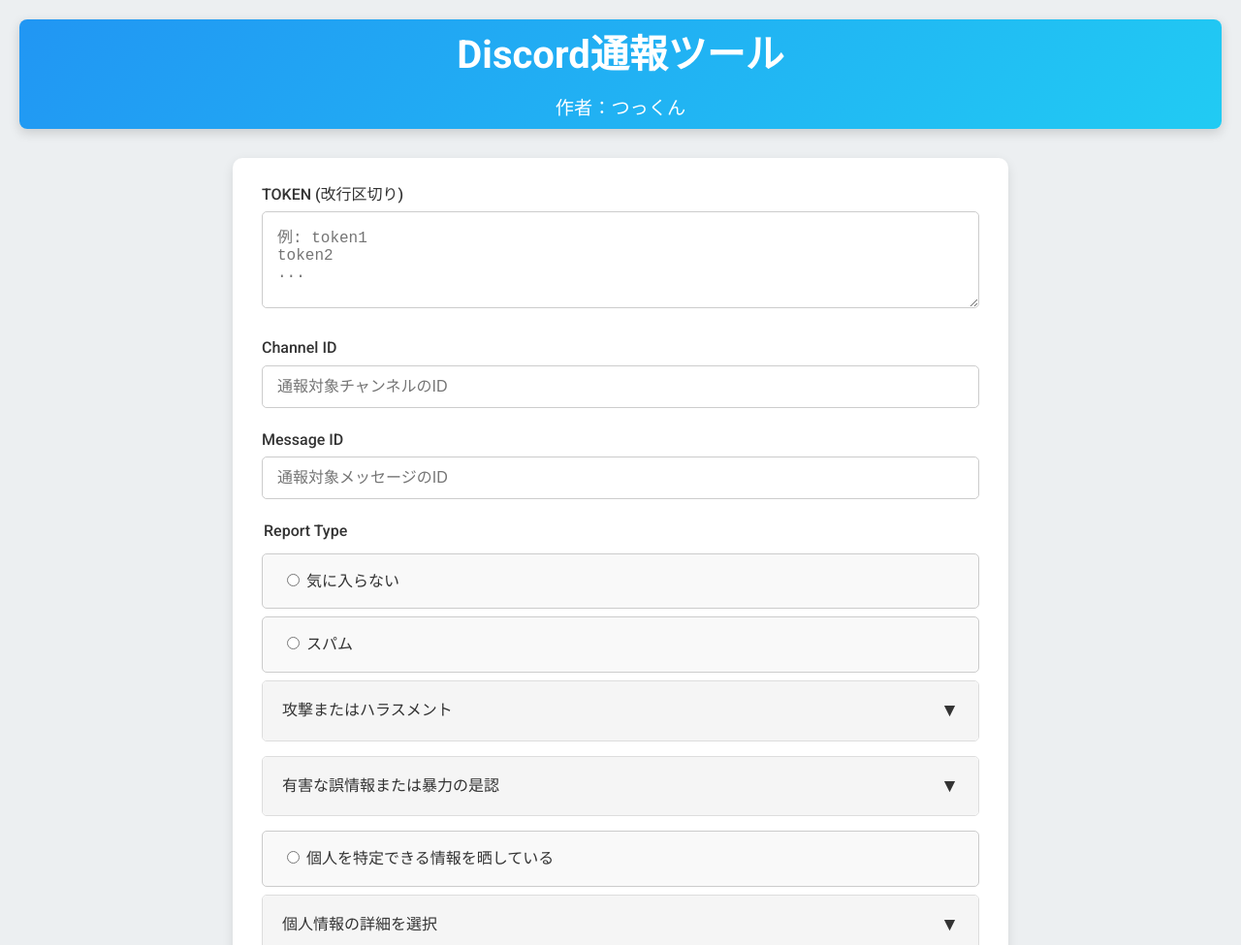
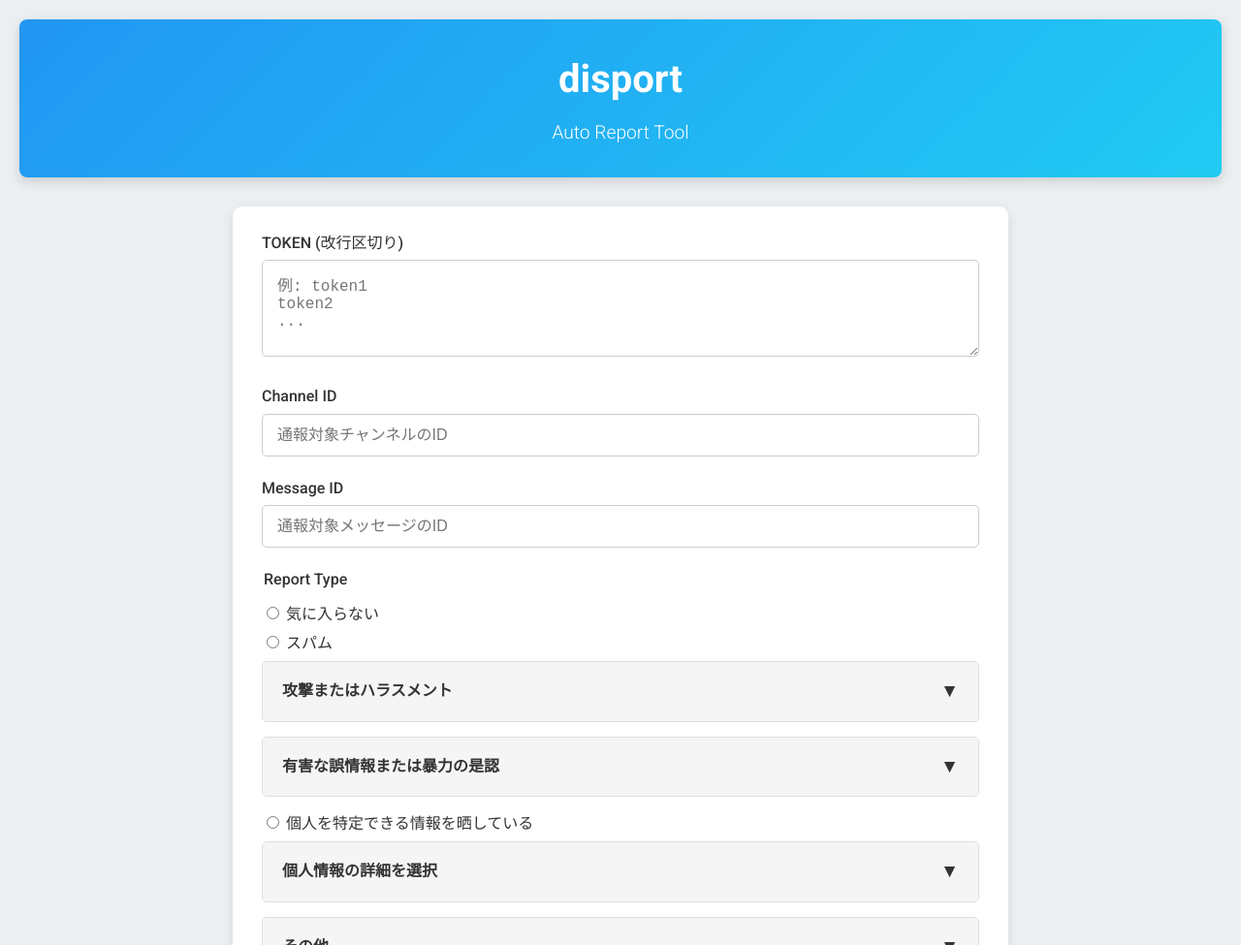
Before and after one commit to Freeze-Axis/discord_report, a plain HTML site: page index.html in a window 1280 px wide. Shown: the top 975 px of the page at 97% size. Drawn offline with Linux system fonts and the light colour scheme.

Commit message:
Update index.html

```diff
--- a/index.html
+++ b/index.html
@@ -26,7 +26,7 @@
       width: 100%;
       background: linear-gradient(135deg, #2196F3, #21CBF3);
       color: #fff;
-      padding: 5px 5px;
+      padding: 30px 20px;
       text-align: center;
       border-radius: 8px;
       margin-bottom: 30px;
@@ -80,7 +80,7 @@
       margin-bottom: 15px;
     }
     .accordion.nested {
-      margin: 10px 0 0 0;
+      margin: 10px 0 0 15px;
       border-color: #bbb;
     }
     .accordion-header {
@@ -107,117 +107,9 @@
     .accordion-content.open { padding: 15px 20px; overflow-y: auto; }
     .accordion-content label { display: block; margin-bottom: 10px; font-weight: 400; cursor: pointer; }
     .accordion-content label input { margin-right: 5px; }
-
-
     /* Fieldset */
-    fieldset {
-      border: none;
-      margin: 0;
-      padding: 0;
-    }
-    fieldset legend {
-      font-size: 1rem;
-      margin-bottom: 10px;
-      font-weight: 500;
-    }
-
-    /* Fieldset のラベルに枠線・背景色・ホバーを追加 */
-    .card fieldset > label {
-      display: block;                     /* ラベルをブロック要素に */
-      border: 1px solid #ccc;             /* 薄いグレーの枠線 */
-      border-radius: 5px;                 /* 角を丸く */
-      background-color: #f9f9f9;          /* 薄いグレー背景 */
-      padding: 15px 20px;                 /* 十分な内側余白 */
-      margin-bottom: 8px;                /* ラベル間のすき間 */
-      transition: background-color 0.3s, border-color 0.3s;
-      cursor: pointer;                    /* ホバー時にポインタ */
-    }
-
-    .card fieldset > label:hover {
-      background-color: #e3f2fd;          /* ホバー時に淡い青背景 */
-      border-color: #2196F3;              /* ホバー時に青い枠線 */
-    }
-
-
-    /* アコーディオン内ラベルにも枠線・背景色・ホバーを追加 */
-    .accordion-content > label {
-      display: block;                     /* ブロック要素にしてクリック領域を広げる */
-      border: 1px solid #ccc;             /* 薄いグレーの枠線 */
-      border-radius: 5px;                 /* 角を丸く */
-      background-color: #f9f9f9;          /* フィールドセットと同じ背景色 */
-      padding: 15px 20px;                 /* 内側余白 */
-      margin-bottom: 8px;                 /* ラベル間のすき間 */
-      transition: background-color 0.3s, border-color 0.3s;
-      cursor: pointer;
-    }
-
-    /* ホバー時 */
-    .accordion-content > label:hover {
-      background-color: #e3f2fd;          /* 淡い青 */
-      border-color: #2196F3;              /* 青い枠線 */
-    }
-
-
-    /* チェック時（選択中）の強調例） */
-    .accordion-content > label input:checked + span,
-    .accordion-content > label input:checked {
-      background-color: #bbdefb;
-    }
-
-
-
-/* ──────────────────────────────────── */
-/* すべての選択肢ラベルを通常の文字の太さ（font-weight:400）に戻す */
-/* ─────────────── アコーディオン全体の文字を通常に ─────────────── */
-
-/* 1. ヘッダーのタイトル（h3）を通常の太さ・色に */
-.accordion-header h3 {
-  font-weight: 400 !important;
-  color: inherit   !important;
-}
-
-/* 2. アコーディオン内ラベルも通常の太さに */
-.accordion-content > label {
-  font-weight: 400 !important;
-  color: inherit   !important;
-}
-
-/* 3. もし選択時に span やラベル自体に色／太字や背景色が当たっていたら消す */
-.accordion-content > label input:checked + span,
-.accordion-content > label input:checked {
-  font-weight: inherit       !important;
-  color: inherit             !important;
-  background-color: transparent !important;
-}
-
-
-/* 1. アコーディオン見出し（h3）と各種選択肢ラベルを通常の font-weight・色に */
-.accordion-header h3,
-.accordion-content > label,
-.card fieldset > label {
-  font-weight: 400 !important;
-  color: inherit   !important;
-}
-
-/* 2. もしチェック時にだけ強調（背景や太字・色）が付くルールが残っていても、丸ごと打ち消す */
-label input:checked + span,
-label input:checked {
-  background-color: transparent !important;
-  font-weight:       inherit     !important;
-  color:             inherit     !important;
-}
-
-
-/* ──────────────────────────────────── */
-
-
-
-
-
-
-
-
-
+    fieldset { border: none; margin: 0; padding: 0; }
+    fieldset legend { font-size: 1rem; margin-bottom: 10px; font-weight: 500; }
     /* ログ表示エリア */
     .log {
       background: #fff;
@@ -252,8 +144,8 @@ label input:checked {
 <body>
   <!-- ヘッダー -->
   <header class="header">
-    <h1>Discord通報ツール</h1>
-    <h2>作者：つっくん</h2>
+    <h1>disport</h1>
+    <h2>Auto Report Tool</h2>
   </header>
 
   <!-- 入力フォームカード -->
```
